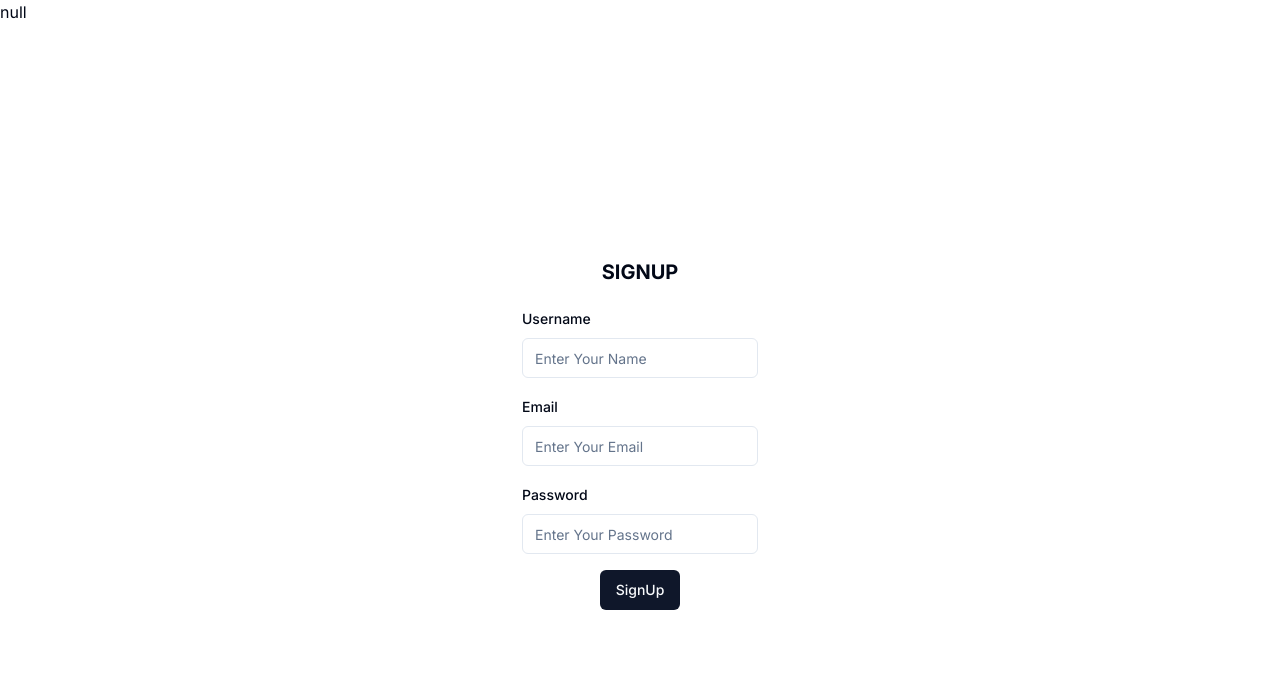
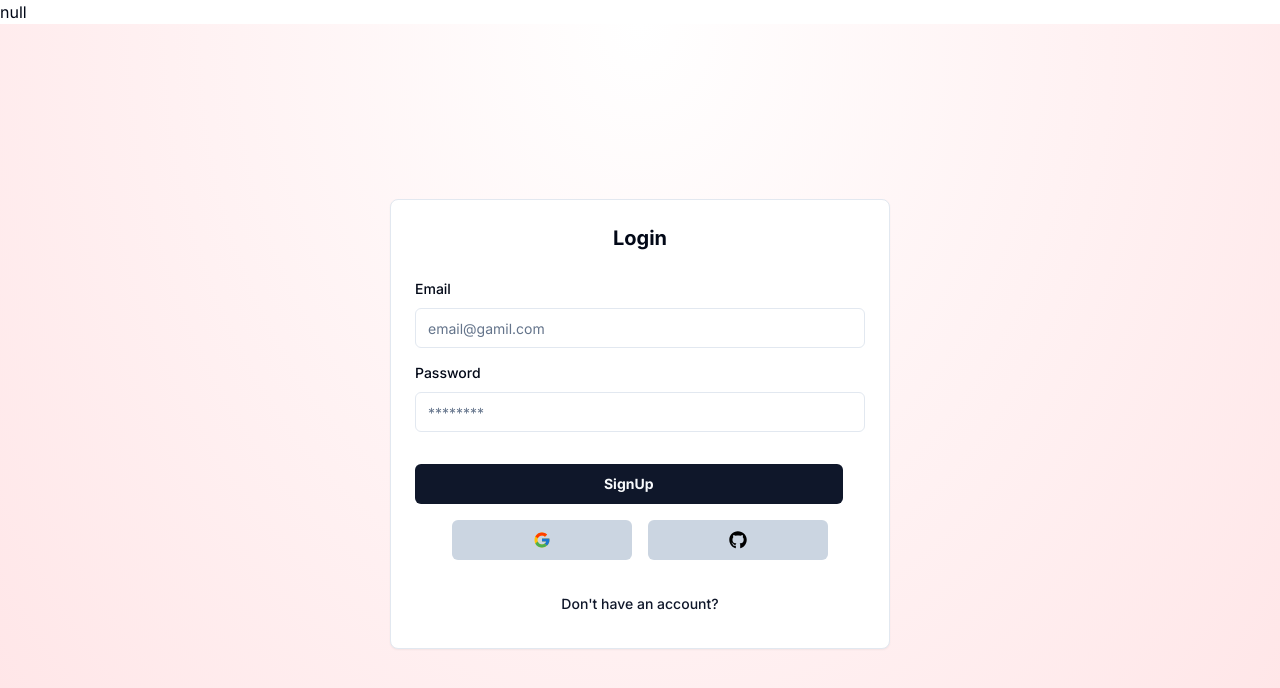
Before and after one commit to Ojass-2024-Hack-de-Science/NeuralKnights, a Next.js app: page / in a window 1280 px wide. Shown: the top 688 px of the page. Built offline with nearby package versions, Linux system fonts and the light colour scheme; no server answers.

Commit message:
sigin-signout

```diff
--- a/app/page.tsx
+++ b/app/page.tsx
@@ -1,10 +1,23 @@
-"use client"
-import { SignUp } from '@/components/SignUp'
-import { useSession } from 'next-auth/react'
+import { SignIn } from '@/components/SignIn'
+import { Button } from '@/components/ui/button'
+import { NEXT_AUTH } from '@/lib/next_auth'
+import { getServerSession } from 'next-auth'
+import { signOut } from 'next-auth/react'
 
-export default function Home() {
-  const {data:session} = useSession();
-  return (
-    <div>{JSON.stringify(session)}<SignUp /></div>
-  )
+const page = async() => {
+  const sessionInServer =await getServerSession(NEXT_AUTH)
+  return (<div>
+          {JSON.stringify(sessionInServer)}
+ <main className="w-full  flex justify-center items-center h-[100dvh]  bg-[radial-gradient(ellipse_at_top,_var(--tw-gradient-stops))] from-white to-rose-100">
+  <SignIn/>
+  </main>
+ </div>)
 }
+
+
+{/* <div>
+      server -&gt; {JSON.stringify(sessionInServer)}
+      <SignIn/>
+</div> */}
+
+export default page
--- a/app/signin/page.tsx
+++ /dev/null
@@ -1,15 +0,0 @@
-import { SignIn } from '@/components/SignIn'
-import { NEXT_AUTH } from '@/lib/next_auth'
-import { getServerSession } from 'next-auth'
-
-const page = async() => {
-  const sessionInServer =await getServerSession(NEXT_AUTH)
-  return (
-<div>
-      server -&gt; {JSON.stringify(sessionInServer)}
-      <SignIn/>
-</div>
-  )
-}
-
-export default page
--- /dev/null
+++ b/app/signup/page.tsx
@@ -0,0 +1,12 @@
+import { SignUp } from '@/components/SignUp';
+import React from 'react'
+
+const SignupPage = () => {
+  return (
+    <main className="w-full  flex flex-col justify-center items-center h-[100dvh]  bg-[radial-gradient(ellipse_at_top,_var(--tw-gradient-stops))] from-white to-rose-100">
+      <SignUp />
+    </main>
+  );
+}
+
+export default SignupPage
--- /dev/null
+++ b/components/CardWrppper.tsx
@@ -0,0 +1,65 @@
+import React from "react";
+import { Card, CardContent, CardFooter, CardHeader } from "@/components/ui/card";
+import Header from "./Header";
+import Link from "next/link";
+import { Button } from "@/components/ui/button";
+import { FcGoogle } from "react-icons/fc";
+import { FaGithub } from "react-icons/fa";
+import { signIn } from "next-auth/react";
+interface CardWrapperProps {
+  children: React.ReactNode;
+  title: string;
+  backButtonHref: string;
+  backButtonTitle: string;
+  social?: true | false;
+}
+
+const CardWarppper = ({
+  children,
+  title,
+  backButtonHref,
+  backButtonTitle,
+  social,
+}: CardWrapperProps) => {
+  const onClick = (provider: string) => {
+    signIn(provider, { callbackUrl: "/dashboard" });
+  };
+  return (
+    <Card>
+      <CardHeader>
+        <Header>{title}</Header>
+      </CardHeader>
+      <CardContent className=" space-y-4">
+        {children}
+        <>
+          {social && (
+            <div className="space-x-4 flex justify-center items-center">
+              <Button
+                onClick={() => onClick("google")}
+                className="w-[40%] bg-slate-300"
+              >
+                <FcGoogle size="18" />
+              </Button>
+              <Button
+                onClick={() => onClick("github")}
+                className="w-[40%] bg-slate-300 group"
+              >
+                <FaGithub
+                  size="18"
+                  className={" text-black group-hover:text-white"}
+                />
+              </Button>
+            </div>
+          )}
+        </>
+      </CardContent>
+      <CardFooter className="flex justify-center items-center">
+        <Link href={backButtonHref}>
+          <Button variant={"link"}>{backButtonTitle}</Button>
+        </Link>
+      </CardFooter>
+    </Card>
+  );
+};
+
+export default CardWarppper;
--- /dev/null
+++ b/components/Header.tsx
@@ -0,0 +1,7 @@
+import React from "react";
+
+const Header = ({ children }: { children: React.ReactNode }) => {
+  return <div className="text-center text-xl font-bold">{children}</div>;
+};
+
+export default Header;
--- a/components/SignIn/index.tsx
+++ b/components/SignIn/index.tsx
@@ -17,6 +17,7 @@
 import { Input } from "@/components/ui/input";
 import { useRouter } from "next/navigation";
 import {signIn, signOut, useSession} from "next-auth/react"
+import CardWarppper from "../CardWrppper";
 const formSchema = z.object({
   email: z.string().email().min(3, {
     message: "Must be an Email",
@@ -46,14 +47,56 @@
   }
 
   return (
-    <div className=" w-[100vw] h-[100vh] flex justify-center items-center flex-col">
-      client -&gt; {JSON.stringify(session)}
-      <div className="w-full text-center p-5 font-bold text-xl">SIGNIN</div>
+    // <div className=" w-[100vw] h-[100vh] flex justify-center items-center flex-col">
+    //   client -&gt; {JSON.stringify(session)}
+    //   <div className="w-full text-center p-5 font-bold text-xl">SIGNIN</div>
+    //   <Form {...form}>
+    //     <form
+    //       onSubmit={form.handleSubmit(onSubmit)}
+    //       className="space-y-4 flex justify-center items-center flex-col"
+    //     >
+    //       <FormField
+    //         control={form.control}
+    //         name="email"
+    //         render={({ field }) => (
+    //           <FormItem>
+    //             <FormLabel>Email</FormLabel>
+    //             <FormControl>
+    //               <Input placeholder="Enter Your Email" {...field} type="email" />
+    //             </FormControl>
+    //           </FormItem>
+    //         )}
+    //       />
+    //       <FormField
+    //         control={form.control}
+    //         name="password"
+    //         render={({ field }) => (
+    //           <FormItem>
+    //             <FormLabel>Password</FormLabel>
+    //             <FormControl>
+    //               <Input placeholder="Enter Your Password" {...field} type="password" />
+    //             </FormControl>
+    //           </FormItem>
+    //         )}
+    //       />
+    //       <Button type="submit">SignUp</Button>
+    //     </form>
+    //   </Form>
+    //   <div className=" flex gap-10">
+    //     <Button onClick={()=>signIn("google")}>Google</Button>
+    //     <Button onClick={()=>signOut()}>SignOut</Button>
+    //   </div>
+    // </div>
+    <div className="w-[500px]">
+      <CardWarppper
+        title="Login"
+        backButtonHref="/signup"
+        backButtonTitle="Don't have an account?"
+        social
+      >
         <Form {...form}>
-        <form
-          onSubmit={form.handleSubmit(onSubmit)}
-          className="space-y-4 flex justify-center items-center flex-col"
-        >
+          <form onSubmit={form.handleSubmit(onSubmit)} className="space-y-8">
+            <div className=" space-y-3">
               <FormField
                 control={form.control}
                 name="email"
@@ -61,8 +104,9 @@
                   <FormItem>
                     <FormLabel>Email</FormLabel>
                     <FormControl>
-                  <Input placeholder="Enter Your Email" {...field} type="email" />
+                      <Input placeholder="email@gamil.com" {...field} />
                     </FormControl>
+                    <FormMessage />
                   </FormItem>
                 )}
               />
@@ -73,18 +117,26 @@
                   <FormItem>
                     <FormLabel>Password</FormLabel>
                     <FormControl>
-                  <Input placeholder="Enter Your Password" {...field} type="password" />
+                      <Input
+                        type="password"
+                        placeholder="********"
+                        {...field}
+                      />
                     </FormControl>
+                    <FormMessage />
                   </FormItem>
                 )}
               />
-          <Button type="submit">SignUp</Button>
+            </div>
+            <Button
+              className=" flex justify-center items-center w-[95%] font-bold"
+              type="submit"
+            >
+              SignUp
+            </Button>
           </form>
         </Form>
-      <div className=" flex gap-10">
-        <Button onClick={()=>signIn("google")}>Google</Button>
-        <Button onClick={()=>signOut()}>SignOut</Button>
-      </div>
+      </CardWarppper>
     </div>
   );
 }
--- a/components/SignUp/index.tsx
+++ b/components/SignUp/index.tsx
@@ -16,6 +16,7 @@
 } from "@/components/ui/form";
 import { Input } from "@/components/ui/input";
 import { useRouter } from "next/navigation";
+import CardWarppper from "../CardWrppper";
 
 const formSchema = z.object({
   username: z.string().min(2, {
@@ -50,22 +51,26 @@
   }
 
   return (
-    <div className=" w-[100vw] h-[100vh] flex justify-center items-center flex-col">
-      <div className="w-full text-center p-5 font-bold text-xl">SIGNUP</div>
+    <div className="w-[500px]">
+    <CardWarppper
+      title="SignUp"
+      backButtonHref="/"
+      backButtonTitle="Already have an account?"
+      social
+    >
       <Form {...form}>
-        <form
-          onSubmit={form.handleSubmit(onSubmit)}
-          className="space-y-4 flex justify-center items-center flex-col"
-        >
+        <form onSubmit={form.handleSubmit(onSubmit)} className="space-y-8">
+          <div className=" space-y-3">
             <FormField
               control={form.control}
               name="username"
               render={({ field }) => (
                 <FormItem>
-                <FormLabel>Username</FormLabel>
+                  <FormLabel>Name</FormLabel>
                   <FormControl>
-                  <Input placeholder="Enter Your Name" {...field} />
+                    <Input placeholder="ABC" {...field} />
                   </FormControl>
+                  <FormMessage />
                 </FormItem>
               )}
             />
@@ -76,8 +81,9 @@
                 <FormItem>
                   <FormLabel>Email</FormLabel>
                   <FormControl>
-                  <Input placeholder="Enter Your Email" {...field} type="email" />
+                    <Input placeholder="email@gamil.com" {...field} />
                   </FormControl>
+                  <FormMessage />
                 </FormItem>
               )}
             />
@@ -88,14 +94,26 @@
                 <FormItem>
                   <FormLabel>Password</FormLabel>
                   <FormControl>
-                  <Input placeholder="Enter Your Password" {...field} type="password" />
+                    <Input
+                      type="password"
+                      placeholder="********"
+                      {...field}
+                    />
                   </FormControl>
+                  <FormMessage />
                 </FormItem>
               )}
             />
-          <Button type="submit">SignUp</Button>
+          </div>
+          <Button
+            className=" flex justify-center items-center w-[95%] font-bold"
+            type="submit"
+          >
+            SignUp
+          </Button>
         </form>
       </Form>
+    </CardWarppper>
   </div>
   );
 }
--- /dev/null
+++ b/components/ui/card.tsx
@@ -0,0 +1,79 @@
+import * as React from "react"
+
+import { cn } from "@/lib/utils"
+
+const Card = React.forwardRef<
+  HTMLDivElement,
+  React.HTMLAttributes<HTMLDivElement>
+>(({ className, ...props }, ref) => (
+  <div
+    ref={ref}
+    className={cn(
+      "rounded-lg border bg-card text-card-foreground shadow-sm",
+      className
+    )}
+    {...props}
+  />
+))
+Card.displayName = "Card"
+
+const CardHeader = React.forwardRef<
+  HTMLDivElement,
+  React.HTMLAttributes<HTMLDivElement>
+>(({ className, ...props }, ref) => (
+  <div
+    ref={ref}
+    className={cn("flex flex-col space-y-1.5 p-6", className)}
+    {...props}
+  />
+))
+CardHeader.displayName = "CardHeader"
+
+const CardTitle = React.forwardRef<
+  HTMLParagraphElement,
+  React.HTMLAttributes<HTMLHeadingElement>
+>(({ className, ...props }, ref) => (
+  <h3
+    ref={ref}
+    className={cn(
+      "text-2xl font-semibold leading-none tracking-tight",
+      className
+    )}
+    {...props}
+  />
+))
+CardTitle.displayName = "CardTitle"
+
+const CardDescription = React.forwardRef<
+  HTMLParagraphElement,
+  React.HTMLAttributes<HTMLParagraphElement>
+>(({ className, ...props }, ref) => (
+  <p
+    ref={ref}
+    className={cn("text-sm text-muted-foreground", className)}
+    {...props}
+  />
+))
+CardDescription.displayName = "CardDescription"
+
+const CardContent = React.forwardRef<
+  HTMLDivElement,
+  React.HTMLAttributes<HTMLDivElement>
+>(({ className, ...props }, ref) => (
+  <div ref={ref} className={cn("p-6 pt-0", className)} {...props} />
+))
+CardContent.displayName = "CardContent"
+
+const CardFooter = React.forwardRef<
+  HTMLDivElement,
+  React.HTMLAttributes<HTMLDivElement>
+>(({ className, ...props }, ref) => (
+  <div
+    ref={ref}
+    className={cn("flex items-center p-6 pt-0", className)}
+    {...props}
+  />
+))
+CardFooter.displayName = "CardFooter"
+
+export { Card, CardHeader, CardFooter, CardTitle, CardDescription, CardContent }
--- a/lib/next_auth.ts
+++ b/lib/next_auth.ts
@@ -9,6 +9,10 @@
     GoogleProvider({
       clientId: process.env.GOOGLE_CLIENT_ID!,
       clientSecret: process.env.GOOGLE_CLIENT_SECRET!,
+    }),
+    GitHubProvider({
+      clientId: process.env.GITHUB_ID!,
+      clientSecret: process.env.GITHUB_SECRET!,
     }),
     Credentials({
       name: "credentials",
@@ -53,6 +57,7 @@
         const userData = await User.find({
           GoogleId: user.id,
         });
+        console.log(user,"user")
         if (userData.length===0) {
           const data = await User.create({
             GoogleId: user.id,
--- a/package.json
+++ b/package.json
@@ -30,6 +30,7 @@
     "react": "18.2.0",
     "react-dom": "18.2.0",
     "react-hook-form": "^7.51.2",
+    "react-icons": "^5.0.1",
     "tailwind-merge": "^2.2.2",
     "tailwindcss": "3.4.3",
     "tailwindcss-animate": "^1.0.7",
```
Also changed, not shown: 1 other file (tests, documents, lock files or other folders). Lines whose indentation alone changed are shown as unchanged.
